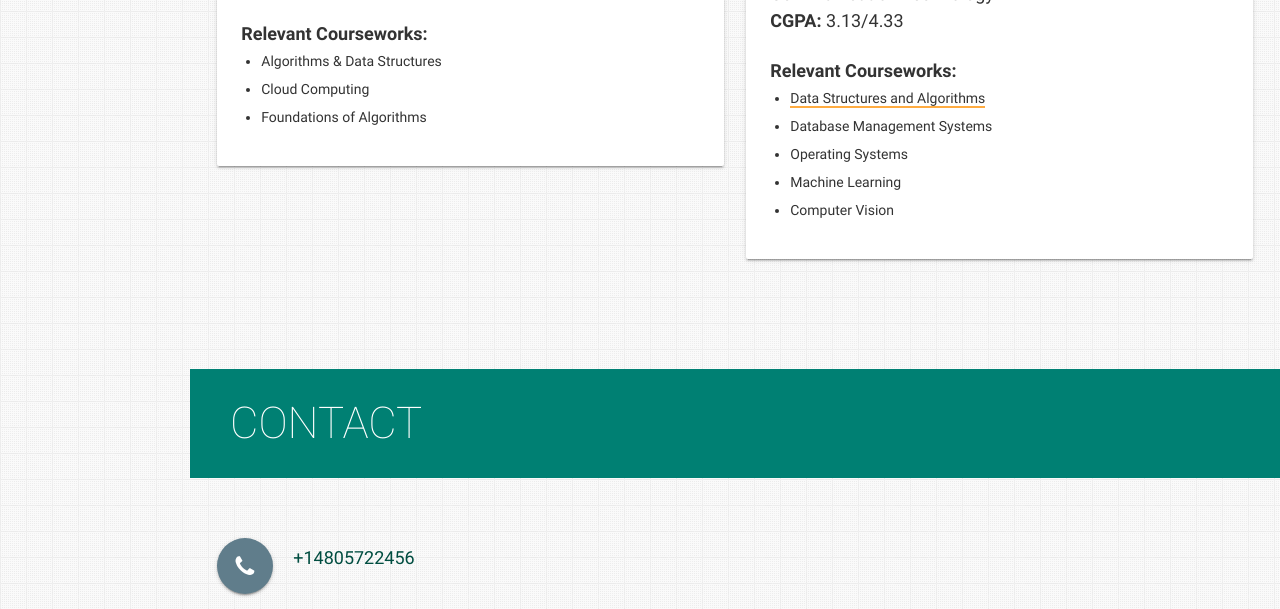
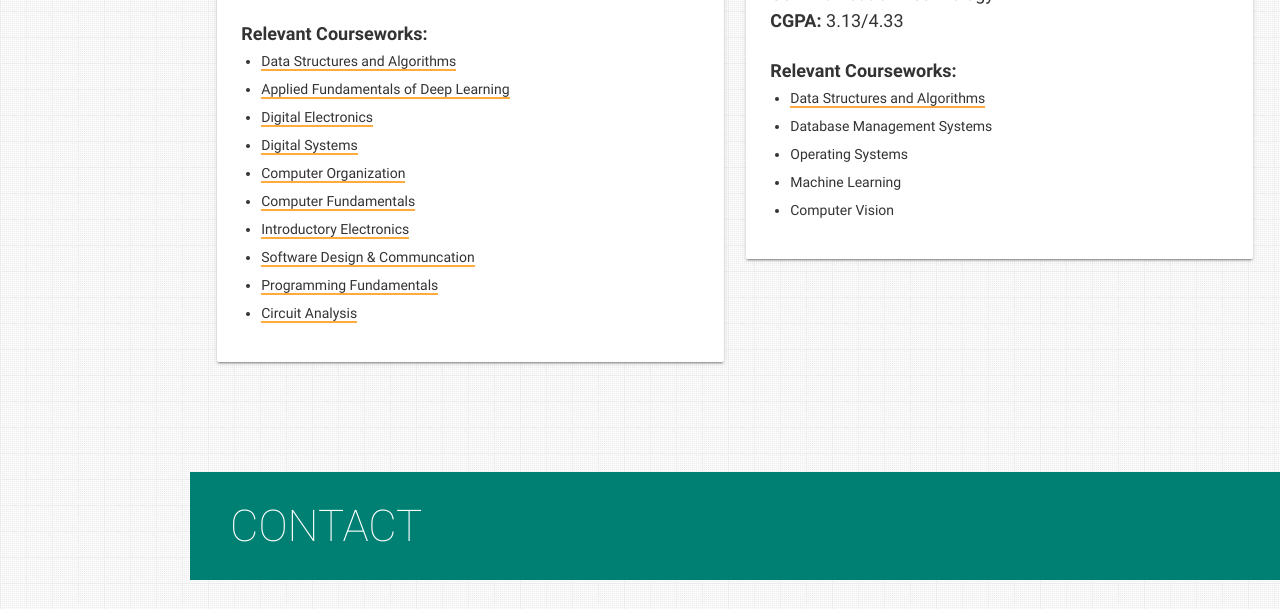
Before and after one commit to rohan-modi/rohan-modi.github.io, a plain HTML site: page index.html in a window 1280 px wide. Shown: the part 7217-7826 px from the top of the page. Drawn offline with nearby package versions, Linux system fonts and the light colour scheme.

Commit message:
Added relevant courses

```diff
--- a/index.html
+++ b/index.html
@@ -928,9 +928,16 @@ of each drug container to estimate the degradation of the drug.
                   <p>
                     <b>Relevant Courseworks:</b>
                   <ul>
-                    <li>Algorithms & Data Structures</li>
-                    <li>Cloud Computing</li>
-                    <li>Foundations of Algorithms</li>
+                    <li><a href="https://engineering.calendar.utoronto.ca/course/ece345h1">Data Structures and Algorithms</a></li>
+                    <li><a href="https://engineering.calendar.utoronto.ca/course/aps360h1">Applied Fundamentals of Deep Learning</a></li>
+                    <li><a href="https://engineering.calendar.utoronto.ca/course/ece334h1">Digital Electronics</a></li>
+                    <li><a href="https://engineering.calendar.utoronto.ca/course/ece241h1">Digital Systems</a></li>
+                    <li><a href="https://engineering.calendar.utoronto.ca/course/ece243h1">Computer Organization</a></li>
+                    <li><a href="https://engineering.calendar.utoronto.ca/course/aps105h1">Computer Fundamentals</a></li>
+                    <li><a href="https://engineering.calendar.utoronto.ca/course/ece231h1">Introductory Electronics</a></li>
+                    <li><a href="https://engineering.calendar.utoronto.ca/course/ece297h1">Software Design & Communcation</a></li>
+                    <li><a href="https://engineering.calendar.utoronto.ca/course/ece244h1">Programming Fundamentals</a></li>
+                    <li><a href="https://engineering.calendar.utoronto.ca/course/ece212h1">Circuit Analysis</a></li>
                   </ul>
                   </p>
 
```
